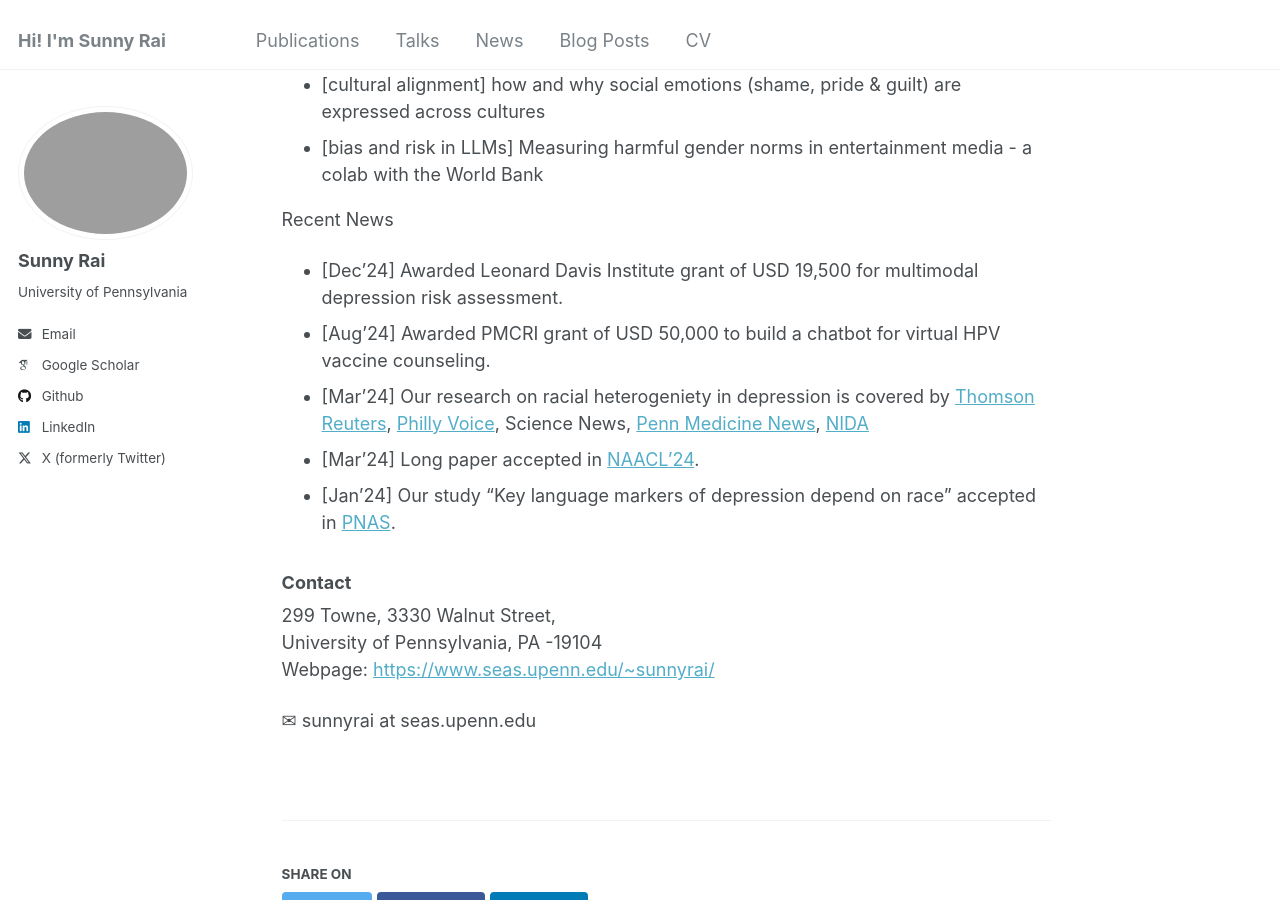
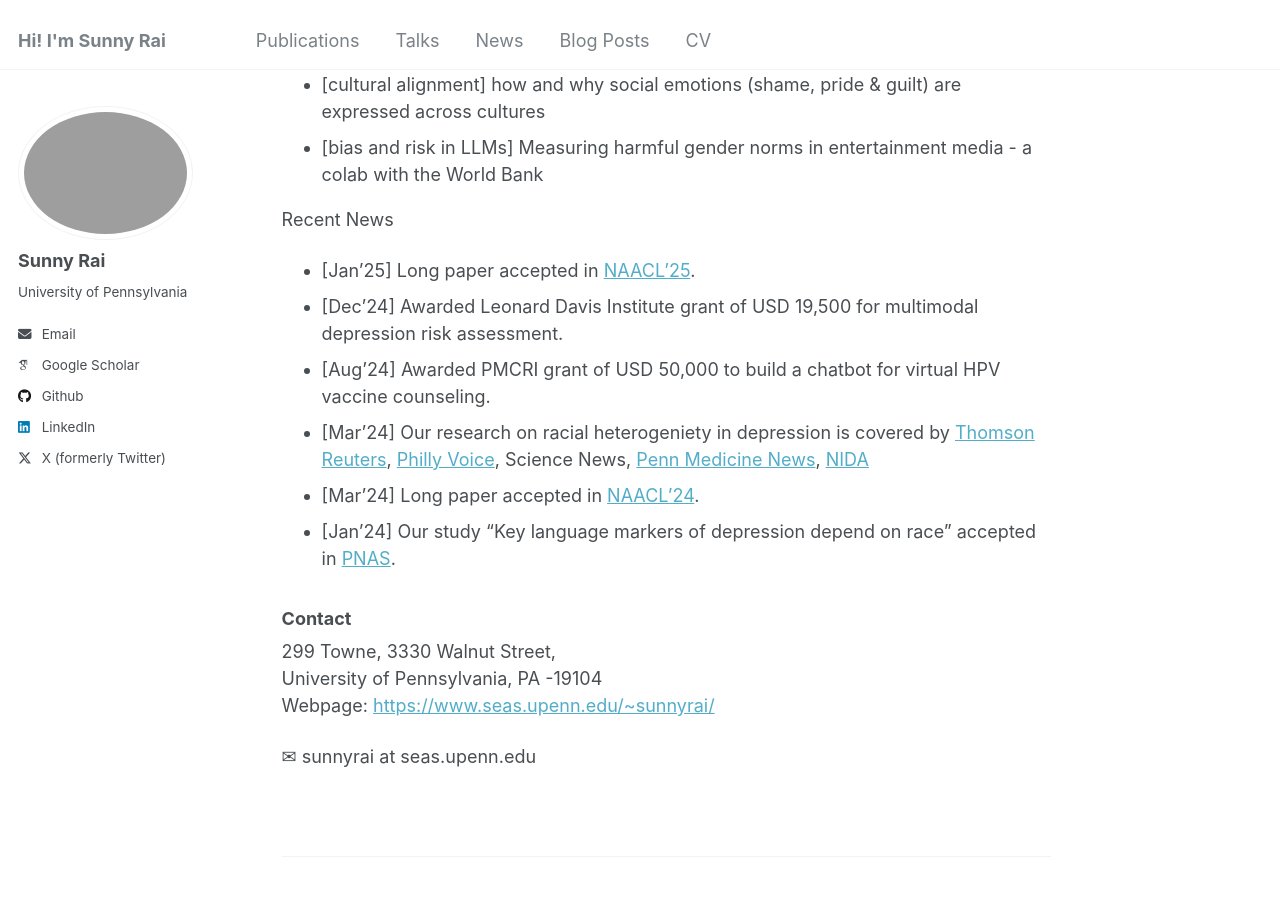
Before and after one commit to sunnyraiphd/drsunnyrai.github.io, a Jekyll site: the page built from _pages/about.md, in a window 1280 px wide and 900 px high, scrolled down 333 px. Built offline with Jekyll 4.4.1, drawn with Linux system fonts in a browser that asks for light colours; some web fonts are replaced.

Commit message:
new paper

```diff
--- a/_pages/about.md
+++ b/_pages/about.md
@@ -18,6 +18,7 @@ I'm a postdoctoral researcher in the Department of Computer and Information Scie
 
 Recent News
 
+* [Jan'25] Long paper accepted in [NAACL'25](https://2025.naacl.org/).
 * [Dec'24] Awarded Leonard Davis Institute grant of USD 19,500 for multimodal depression risk assessment.
 * [Aug'24] Awarded PMCRI grant of USD 50,000 to build a chatbot for virtual HPV vaccine counseling.
 * [Mar'24] Our research on racial heterogeniety in depression is covered by [Thomson Reuters](https://www.reuters.com/business/healthcare-pharmaceuticals/ai-fails-detect-depression-signs-social-media-posts-by-black-americans-study-2024-03-28/), [Philly Voice](https://www.phillyvoice.com/artificial-intelligence-depression-mental-health-racial-disparities-penn-study-ai/), Science News, [Penn Medicine News](https://www.pennmedicine.org/news/news-releases/2024/march/depression-in-black-people-unnoticed-by-ai-analyzing-social-media), [NIDA](https://nida.nih.gov/news-events/news-releases/2024/03/analysis-of-social-media-language-using-ai-models-predicts-depression-severity-for-white-americans-but-not-black-americans)
```
